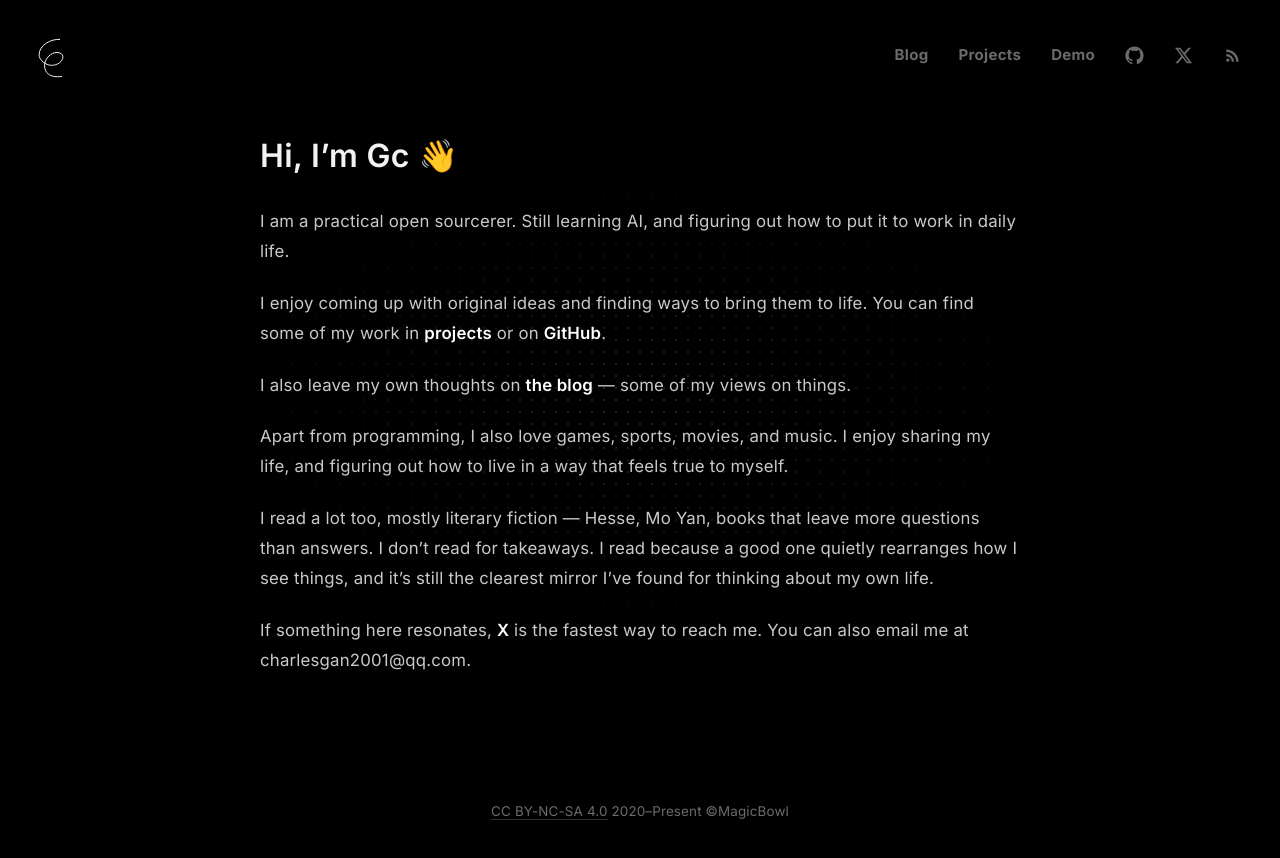
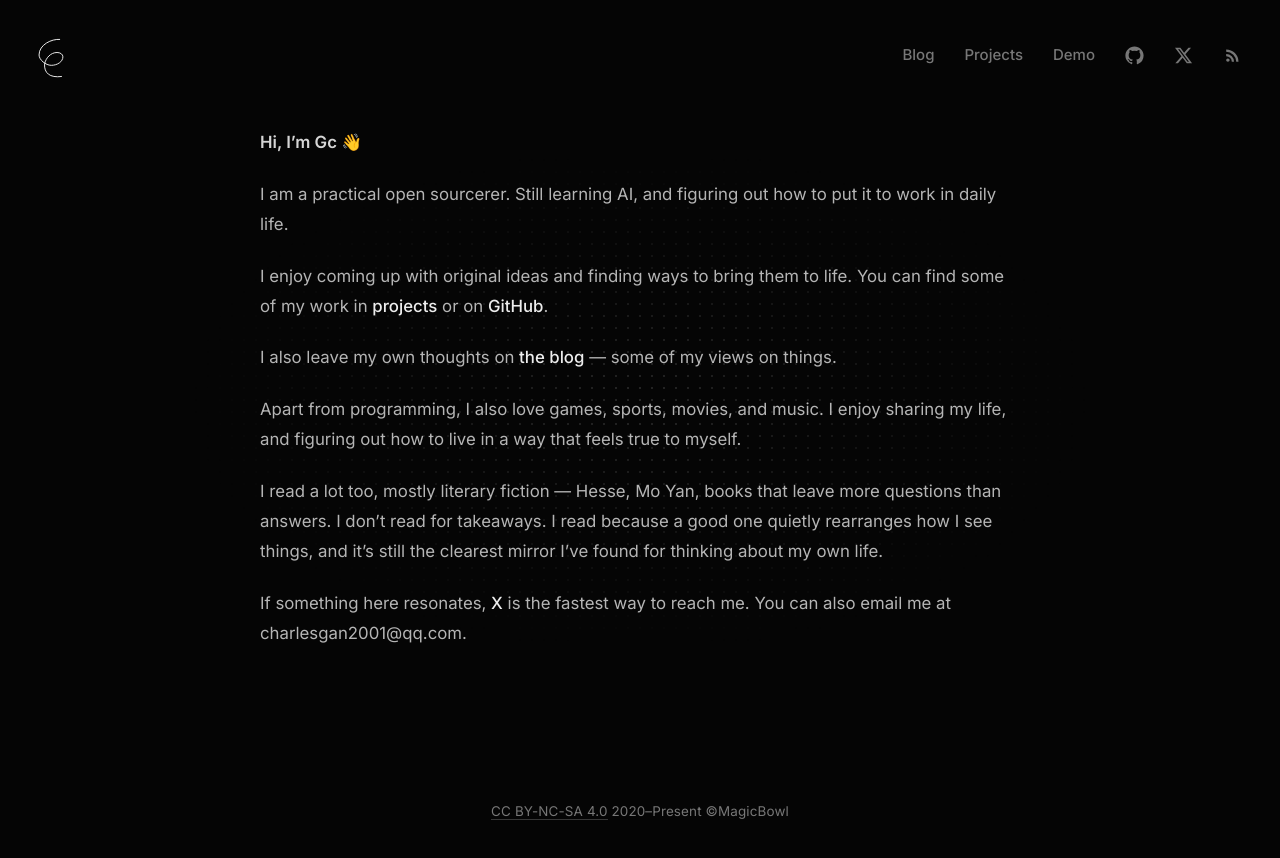
Before and after one commit to lg114/magicbowl, a Next.js app: page / in a window 1280 px wide. Shown: the top 858 px of the page. Built offline with nearby package versions, Linux system fonts and the light colour scheme.

Commit message:
Soften typography: gray ladder, real Inter wiring, calmer weights

```diff
--- a/app/layout.tsx
+++ b/app/layout.tsx
@@ -6,7 +6,7 @@ import NavBar from "../components/NavBar";
 import Brand from "../components/Brand";
 import Footer from "../components/Footer";
 
-const inter = Inter({ subsets: ["latin"], display: "swap" });
+const inter = Inter({ subsets: ["latin"], display: "swap", variable: "--font-inter" });
 
 export const metadata: Metadata = {
   metadataBase: new URL(siteConfig.url),
@@ -56,7 +56,7 @@ export default function RootLayout({
           <meta name="theme-color" content="#000000" />
           <script dangerouslySetInnerHTML={{ __html: swRegisterScript }} />
         </head>
-      <body className={inter.className}>
+      <body className={`${inter.className} ${inter.variable}`}>
         <a href="#main-content" className="skip-link">跳转到正文</a>
         <Brand />
         <NavBar />
--- a/styles/archive.css
+++ b/styles/archive.css
@@ -11,7 +11,7 @@
 .archive-page-header__title {
   font-family: var(--sans);
   font-size: 2.4rem;
-  font-weight: 700; /* 600 → 700：主标题要「加粗突出」 */
+  font-weight: 600; /* 与文章标题统一到 600，不再靠加粗突出 */
   color: var(--ink);
   line-height: 1.15;
   letter-spacing: -0.01em;
@@ -70,8 +70,8 @@
   letter-spacing: -0.03em;
   background-image: linear-gradient(
     to bottom,
-    rgba(242, 242, 242, 0.38),
-    rgba(242, 242, 242, 0.03)
+    rgba(237, 237, 237, 0.38),
+    rgba(237, 237, 237, 0.03)
   );
   -webkit-background-clip: text;
   background-clip: text;
--- a/styles/base.css
+++ b/styles/base.css
@@ -20,7 +20,7 @@ body {
 /* 文本选中态：浏览器默认的蓝与本站单色调冲突，改成中性浅灰。
    背景用半透明白（能叠在任意底色上），同时把文字提到纯白保证对比度。 */
 ::selection {
-  background: rgba(242, 242, 242, 0.32);
+  background: rgba(237, 237, 237, 0.32);
   color: #ffffff;
 }
 
--- a/styles/chrome.css
+++ b/styles/chrome.css
@@ -23,8 +23,8 @@
   align-items: center;
   font-family: var(--sans);
   font-size: 15px;
-  font-weight: 700;
-  letter-spacing: 0.3px;
+  font-weight: 500;
+  letter-spacing: 0;
   color: var(--meta);
   text-decoration: none;
   padding: 6px 2px;
--- a/styles/home.css
+++ b/styles/home.css
@@ -40,13 +40,14 @@
   opacity: 0;
   animation: fadeUp 0.7s ease 0.2s both;
 }
+/* 开场标题不再大字展示：收成正文字号的深灰粗体首行，靠排版而不是字号立住 */
 .intro__hi {
   margin: 0;
   font-family: var(--sans);
-  font-size: 2rem;
+  font-size: 1.05rem;
   font-weight: 600;
-  color: var(--ink);
-  letter-spacing: 0.3px;
+  color: var(--deep);
+  letter-spacing: 0;
 }
 .intro__wave {
   /* 避免 emoji 被加粗导致视觉偏重 */
@@ -61,13 +62,13 @@
   font-size: 1.05rem;
   font-weight: 400;
   color: var(--text);
-  letter-spacing: 0.2px;
+  letter-spacing: 0;
 }
 /* 正文内联链接：白色高亮 + 半粗，在灰正文里真正跳出来（正文不上 accent 蓝）。
    纯白 #fff 是亮度的天花板——再要更突出只能靠字重 / 下划线，不能再靠颜色。 */
 .intro__link {
-  color: #ffffff;
-  font-weight: 600;
+  color: var(--ink);
+  font-weight: 500;
   text-decoration: none;
   transition: color 0.2s ease;
 }
--- a/styles/post.css
+++ b/styles/post.css
@@ -35,10 +35,10 @@
 /* 标题：整页视觉权重最高 */
 .post__title {
   font-family: var(--sans);
-  font-size: 2.6rem;
-  font-weight: 700;
-  line-height: 1.2;
-  letter-spacing: -0.02em;
+  font-size: 2rem;
+  font-weight: 600;
+  line-height: 1.25;
+  letter-spacing: -0.01em;
   color: var(--ink);
   margin: 0;
 }
@@ -71,14 +71,21 @@
   margin: 0 0 1.5em;
 }
 
+/* 强调：灰阶梯中间档（--deep）+ 600，不靠近白或彩色 */
+.post__body strong,
+.post__body b {
+  color: var(--deep);
+  font-weight: 600;
+}
+
 /* 章节标题：靠字号 + 字重 + 大间距分隔，不靠装饰线 */
 .post__body h2 {
   position: relative;
   scroll-margin-top: 96px;
   font-size: 1.5rem;
-  font-weight: 700;
+  font-weight: 600;
   line-height: 1.35;
-  color: var(--ink);
+  color: var(--deep);
   margin: 2.6em 0 0.7em;
 }
 .post__body h3 {
@@ -87,7 +94,7 @@
   font-size: 1.15rem;
   font-weight: 600;
   line-height: 1.4;
-  color: var(--ink);
+  color: var(--deep);
   margin: 1.9em 0 0.5em;
 }
 
@@ -120,10 +127,17 @@
 .post__body li {
   margin: 6px 0;
 }
+/* 正文链接：灰阶梯最深一档（--ink）+ 500 字重，默认无下划线，hover 才浮现一条淡下划线；
+   accent 蓝只留给 Brand hover 这类小面积点缀，不再用于正文链接 */
 .post__body a {
-  color: var(--accent);
+  color: var(--ink);
+  font-weight: 500;
+  text-decoration: none;
+}
+.post__body a:hover {
   text-decoration: underline;
   text-underline-offset: 3px;
+  text-decoration-color: rgba(237, 237, 237, 0.35);
 }
 
 /* 引用块：旁注气质——细线 + 暖灰底 + 衬线体，蓝色留给链接 */
--- a/styles/projects.css
+++ b/styles/projects.css
@@ -65,8 +65,8 @@
   letter-spacing: -0.03em;
   background-image: linear-gradient(
     to bottom,
-    rgba(242, 242, 242, 0.35),
-    rgba(242, 242, 242, 0.03)
+    rgba(237, 237, 237, 0.35),
+    rgba(237, 237, 237, 0.03)
   );
   -webkit-background-clip: text;
   background-clip: text;
--- a/styles/tokens.css
+++ b/styles/tokens.css
@@ -13,10 +13,11 @@
 
 /* ---------- 设计令牌 ---------- */
 :root {
-  --bg: #000000;
-  --ink: #f2f2f2;
-  --text: #c9c9c9;
-  --meta: #6b6b6b;
+  --bg: #050505;
+  --ink: #ededed;
+  --text: #b5b5b5;
+  --deep: #d6d6d6;
+  --meta: #777777;
   --line: #2e2e2e;
   --grid-size: 120px;
   /* 页面内容距顶部的统一距离（含让开固定导航）。三页（首页 / Blog / Projects）
@@ -31,9 +32,10 @@
   /* 字体系统：
      正文 / 标题 / 卡片 / UI 控件 → 无衬线 --sans
      中文优先苹方（PingFang SC），Mac/iOS 原生支持；Windows 回退微软雅黑；其他系统用通用无衬线
+     西文不写字面名 "Inter"：由 next/font 以 --font-inter 变量注入（见 app/layout.tsx），--sans 首位取该变量
      代码 / 代码块 → 等宽 --mono（仅用于代码场景，不用于 UI 标签） */
   --mono: "SF Mono", "JetBrains Mono", ui-monospace, Menlo, Consolas, monospace;
-  --sans: "Inter", "PingFang SC", -apple-system, BlinkMacSystemFont, "Segoe UI",
+  --sans: var(--font-inter), "PingFang SC", -apple-system, BlinkMacSystemFont, "Segoe UI",
           "Hiragino Sans GB", "Microsoft YaHei", sans-serif;
   /* 衬线源：文章引用块(.post__body blockquote) 等强调元素用。
      中文走系统衬线（macOS Songti SC / Windows SimSun），西文走 Georgia，尾接通用 serif。 */
```
